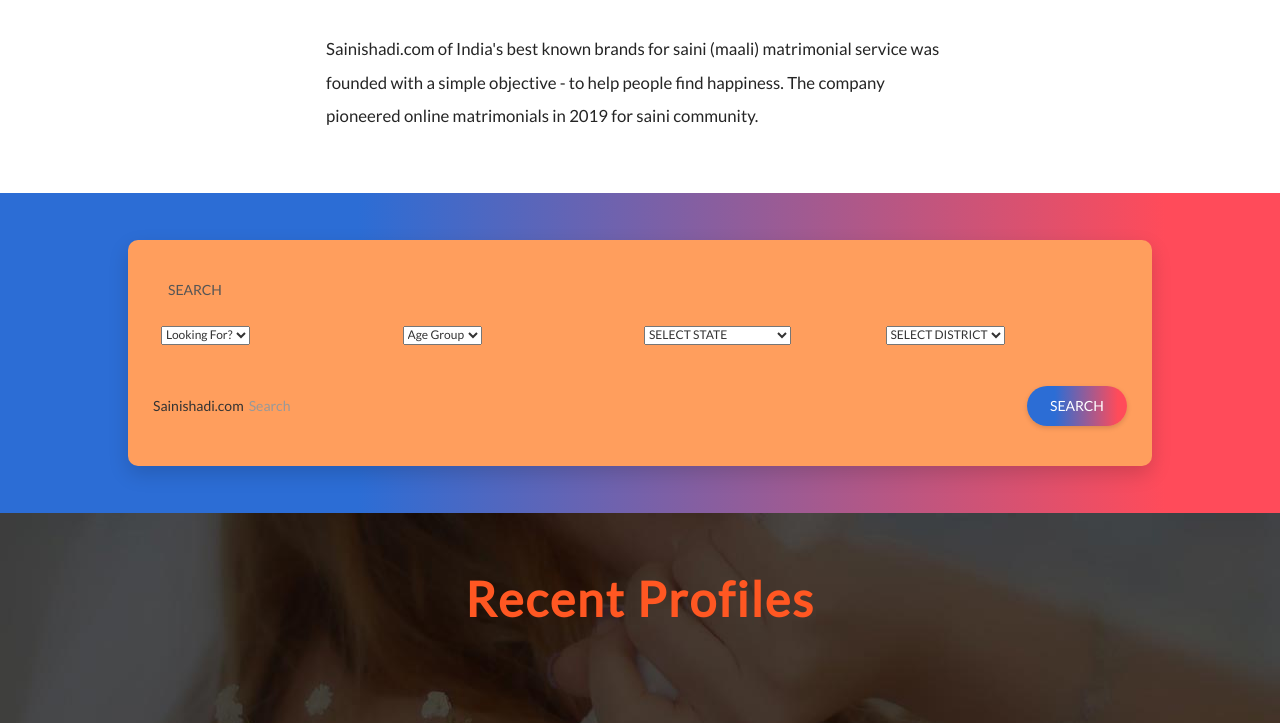
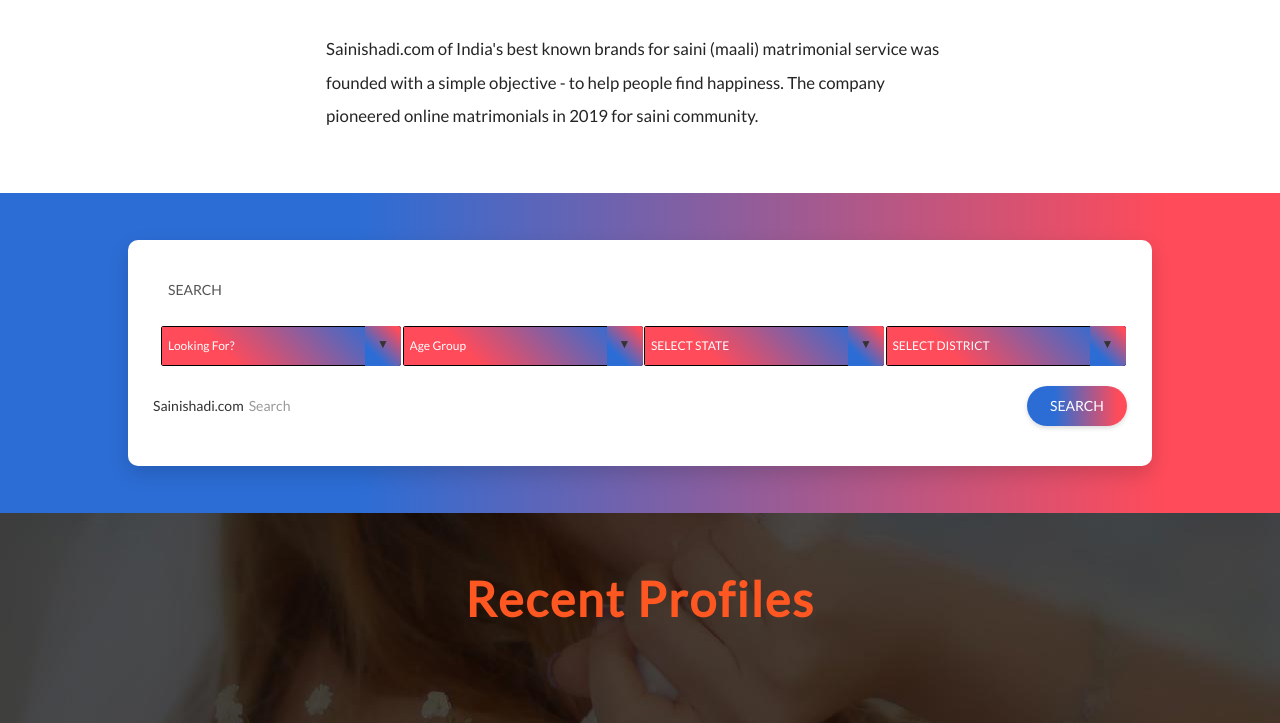
Before and after one commit to GouravSaini125/sainishadi, a Django app: page / in a window 1280 px wide. Shown: the part 759-1482 px from the top of the page. Run offline with Django 3.2, Linux system fonts and the light colour scheme; some libraries are stand-ins or nearby versions.

Commit message:
search color

```diff
--- a/sainishadi/static/css/style.css
+++ b/sainishadi/static/css/style.css
@@ -1887,7 +1887,7 @@
   }
 
   .s010 form .inner-form .advance-search {
-     background:  #ff9e5d;
+     background:  #ffffff;
     padding: 40px;
     box-shadow: 0px 8px 20px 0px rgba(0, 0, 0, 0.15);
     border-radius: 10px;
--- a/sainishadiApp/views.py
+++ b/sainishadiApp/views.py
@@ -255,7 +255,7 @@
             'INDUSTRY_TYPE_ID':'Retail',
             'WEBSITE':'WEBSTAGING',
             'CHANNEL_ID':'WEB',
-	        'CALLBACK_URL':'http://localhost:8000/handlerequest/',
+            'CALLBACK_URL':'http://sainishadi.herokuapp.com/handlerequest/',
         }
     param_dict['CHECKSUMHASH'] = Checksum.generate_checksum(param_dict, MERCHANT_KEY)
     return render(request, 'paytm.html' , {'param_dict' : param_dict})
--- a/static/css/style.css
+++ b/static/css/style.css
@@ -1887,7 +1887,7 @@
   }
 
   .s010 form .inner-form .advance-search {
-     background:  #ff9e5d;
+     background:  #ffffff;
     padding: 40px;
     box-shadow: 0px 8px 20px 0px rgba(0, 0, 0, 0.15);
     border-radius: 10px;
--- a/templates/search.html
+++ b/templates/search.html
@@ -3,7 +3,59 @@
 {% load staticfiles %}
 <script type="text/JavaScript" src='{% static "state.js" %}'></script>
 
+<style>
 
+    select {
+        -webkit-appearance: none;
+        -moz-appearance: none;
+        -ms-appearance: none;
+        appearance: none;
+        outline: 0;
+        background: linear-gradient(45deg, #ff4b5a 0%, #2c6dd5 28%, #ff4b5a 91%, #2c6dd5 100%);
+        background-image: none;
+        border:1px solid black;
+    }
+    .select {
+        position: relative;
+        display: block;
+        width: 20em;
+        height: 3em;
+        line-height: 3;
+        background: linear-gradient(45deg, #ff4b5a 0%, #ff4b5a 28%, #2c6dd5 91%, #2c6dd5 100%);
+        overflow: hidden;
+        border-radius: .25em;
+    }
+    select {
+        width: 100%;
+        height: 100%;
+        margin: 0;
+        padding: 0 0 0 .5em;
+        color: #fff;
+        cursor: pointer;
+    }
+    select::-ms-expand {
+        display: none;
+    }
+    .select::after {
+        content: '\25BC';
+        position: absolute;
+        top: 0;
+        right: 0;
+        bottom: 0;
+        padding: 0 1em;
+        background: linear-gradient(45deg, #2c6dd5 0%, #2c6dd5 28%, #ff4b5a 91%, #ff4b5a 100%);
+        pointer-events: none;
+    }
+    .select:hover::after {
+        color: rgb(255, 255, 255);
+    }
+
+    .select::after {
+        -webkit-transition: .25s all ease;
+        -o-transition: .25s all ease;
+        transition: .25s all ease;
+    }
+</style>
 
 <div class="s010">
     <form action="{% url 'search' %}" method="POST">
@@ -14,7 +66,7 @@
           <span class="desc">SEARCH</span>
           <div class="row">
             <div class="input-field">
-              <div class="input-select custom-select">
+              <div class="input-select select">
                 <select data-trigger="" name="gender">
                   <option placeholder="" value="">Looking For?</option>
                   <option  value="Male">Male</option>
@@ -23,7 +75,7 @@
               </div>
             </div>
             <div class="input-field">
-              <div class="input-select custom-select">
+              <div class="input-select select">
                 <select data-trigger="" name="age">
                   <option placeholder="" value="">Age Group</option>
                   <option value="1">18-21</option>
@@ -36,12 +88,12 @@
             </div>
 
               <div class="input-field">
-                <div class="input-select">
+                <div class="input-select select">
                   <select id="listBox" onchange='selct_district(this.value)' name="state"></select>
                 </div>
               </div>
               <div class="input-field">
-                <div class="input-select custom-select">
+                <div class="input-select select">
                   <select id='secondlist' name="city">
                   <option value="">SELECT DISTRICT</option>
                 </select>
```
Also changed, not shown: 1 other file.
